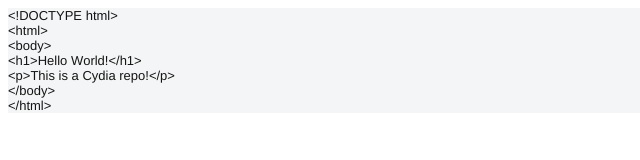
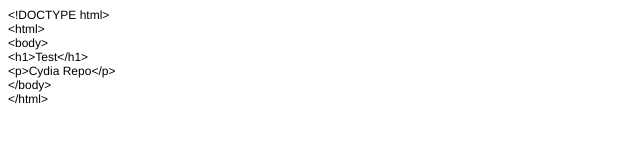
Before and after one commit to rA9stuff/test, a plain HTML site: page index.html in a window 1280 px wide. Shown: the whole page, without its empty margins (0-640 px from the left). Drawn offline with Linux system fonts and the light colour scheme.

Commit message:
Add files via upload

```diff
--- a/index.html
+++ b/index.html
@@ -7,17 +7,16 @@
   <meta name="Generator" content="Cocoa HTML Writer">
   <meta name="CocoaVersion" content="1671.6">
   <style type="text/css">
-    p.p1 {margin: 0.0px 0.0px 0.0px 0.0px; font: 13.0px Helvetica; color: #151515; -webkit-text-stroke: #151515; background-color: #f4f5f6}
-    span.s1 {font-kerning: none}
+    p.p1 {margin: 0.0px 0.0px 0.0px 0.0px; font: 12.0px Helvetica}
   </style>
 </head>
 <body>
-<p class="p1"><span class="s1">&lt;!DOCTYPE html&gt;</span></p>
-<p class="p1"><span class="s1">&lt;html&gt;</span></p>
-<p class="p1"><span class="s1">&lt;body&gt;</span></p>
-<p class="p1"><span class="s1">&lt;h1&gt;Hello World!&lt;/h1&gt;</span></p>
-<p class="p1"><span class="s1">&lt;p&gt;This is a Cydia repo!&lt;/p&gt;</span></p>
-<p class="p1"><span class="s1">&lt;/body&gt;</span></p>
-<p class="p1"><span class="s1">&lt;/html&gt;</span></p>
+<p class="p1">&lt;!DOCTYPE html&gt;</p>
+<p class="p1">&lt;html&gt;</p>
+<p class="p1">&lt;body&gt;</p>
+<p class="p1">&lt;h1&gt;Test&lt;/h1&gt;</p>
+<p class="p1">&lt;p&gt;Cydia Repo&lt;/p&gt;</p>
+<p class="p1">&lt;/body&gt;</p>
+<p class="p1">&lt;/html&gt;</p>
 </body>
 </html>
```
